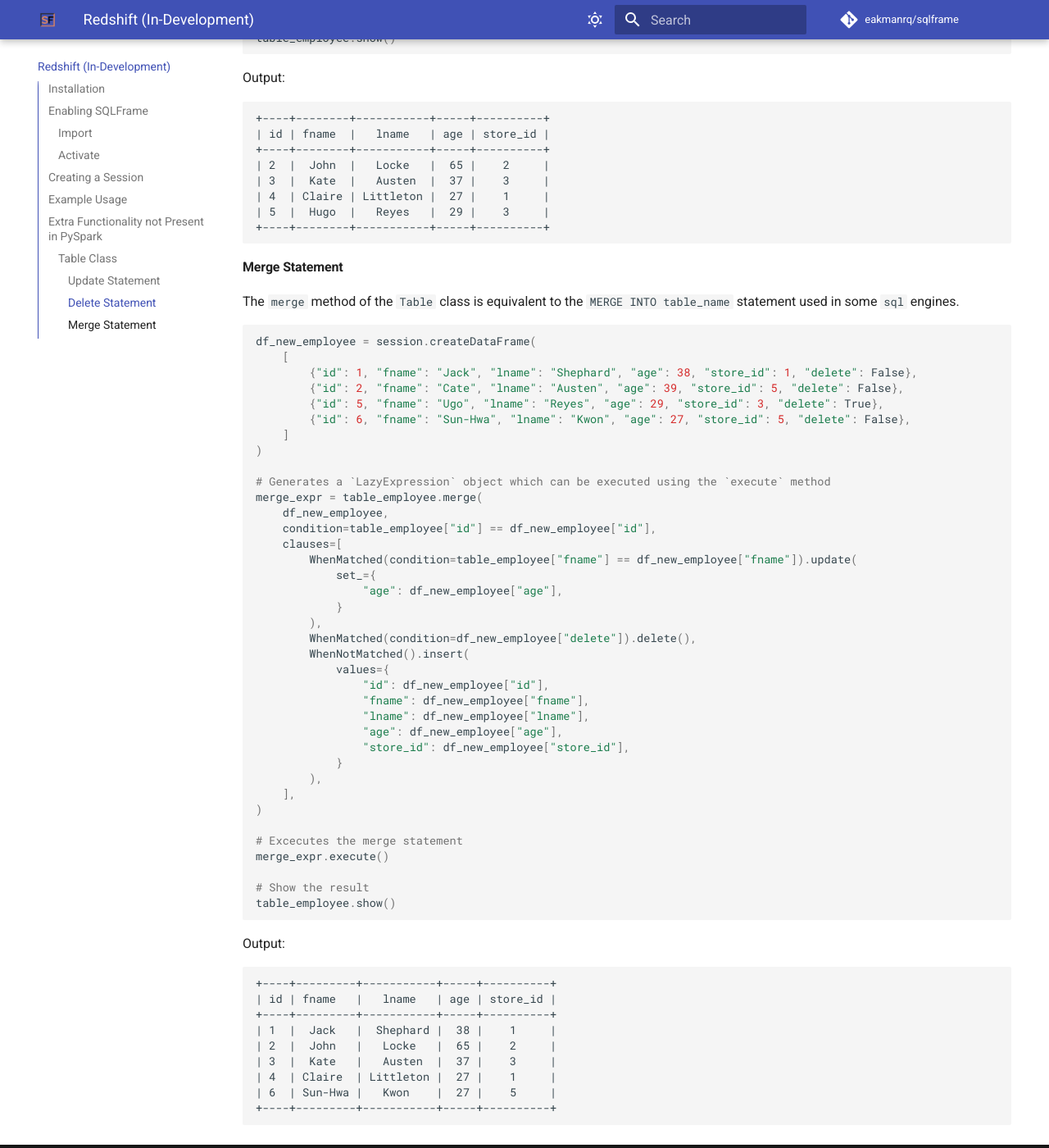
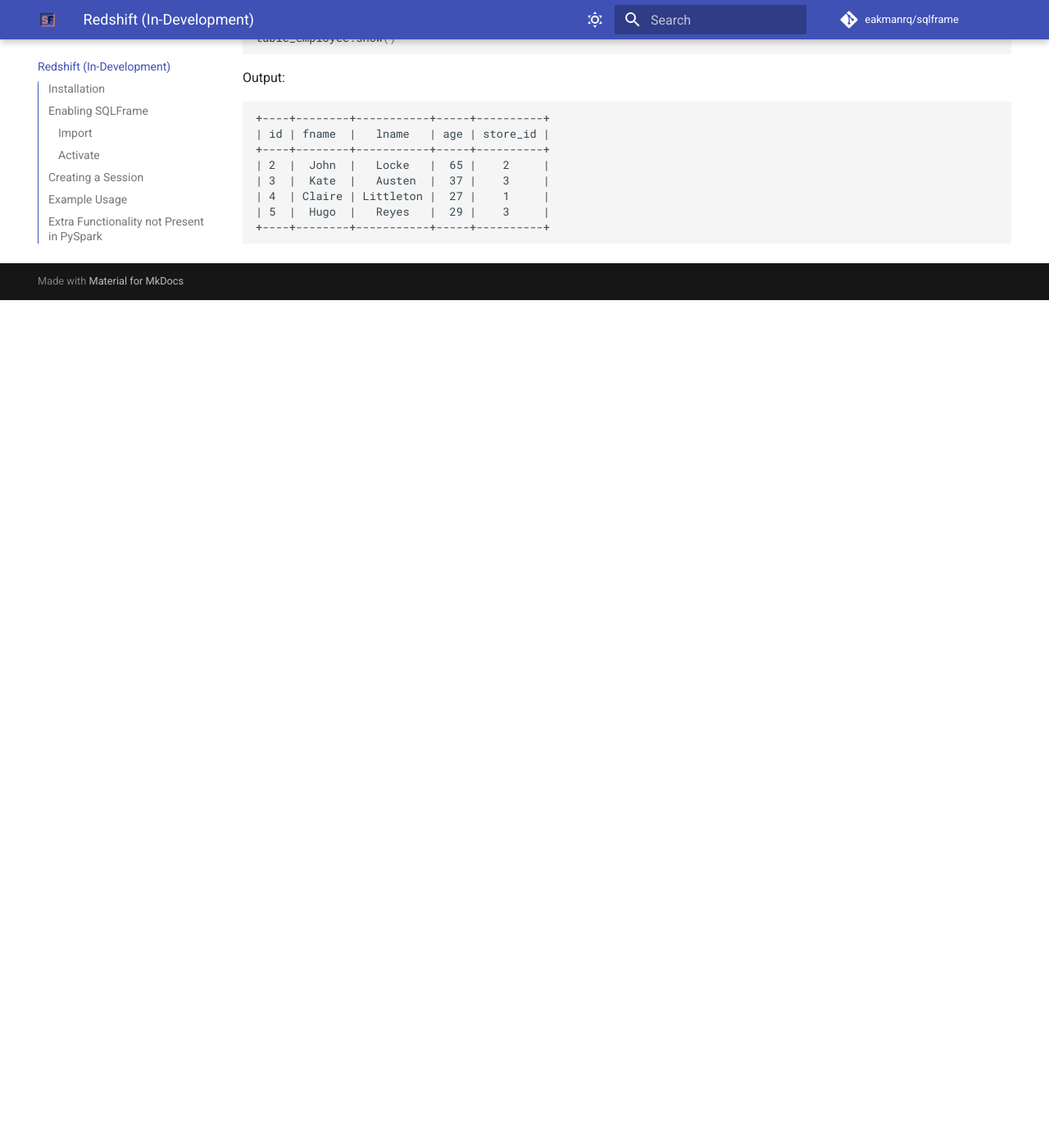
Before and after one commit to eakmanrq/sqlframe, an MkDocs documentation site: the page built from docs/redshift.md, in a window 1280 px wide and 1400 px high, scrolled down 4603 px. Shown: the whole window at 82% size. Built offline with MkDocs 1.6.1 and Material for MkDocs 9.7.7, drawn with Linux system fonts in a browser that asks for light colours; comment, search, counter and statistics services are not loaded; after the commit the page ends 4969 px from its top, so only the background shows below that.

Commit message:
Remove merge from redshift. The redshift merge statement is quite limited compared to the other engines.

````diff
--- a/docs/redshift.md
+++ b/docs/redshift.md
@@ -256,59 +256,3 @@
 | 5  |  Hugo  |   Reyes   |  29 |    3     |
 +----+--------+-----------+-----+----------+
 ```
-#### Merge Statement
-
-The `merge` method of the `Table` class is equivalent to the `MERGE INTO table_name` statement used in some `sql` engines.
-
-```python
-df_new_employee = session.createDataFrame(
-    [
-        {"id": 1, "fname": "Jack", "lname": "Shephard", "age": 38, "store_id": 1, "delete": False},
-        {"id": 2, "fname": "Cate", "lname": "Austen", "age": 39, "store_id": 5, "delete": False},
-        {"id": 5, "fname": "Ugo", "lname": "Reyes", "age": 29, "store_id": 3, "delete": True},
-        {"id": 6, "fname": "Sun-Hwa", "lname": "Kwon", "age": 27, "store_id": 5, "delete": False},
-    ]
-)
-
-# Generates a `LazyExpression` object which can be executed using the `execute` method
-merge_expr = table_employee.merge(
-    df_new_employee,
-    condition=table_employee["id"] == df_new_employee["id"],
-    clauses=[
-        WhenMatched(condition=table_employee["fname"] == df_new_employee["fname"]).update(
-            set_={
-                "age": df_new_employee["age"],
-            }
-        ),
-        WhenMatched(condition=df_new_employee["delete"]).delete(),
-        WhenNotMatched().insert(
-            values={
-                "id": df_new_employee["id"],
-                "fname": df_new_employee["fname"],
-                "lname": df_new_employee["lname"],
-                "age": df_new_employee["age"],
-                "store_id": df_new_employee["store_id"],
-            }
-        ),
-    ],
-)
-
-# Excecutes the merge statement
-merge_expr.execute()
-
-# Show the result
-table_employee.show()
-```
-
-Output:
-```
-+----+---------+-----------+-----+----------+
-| id | fname   |   lname   | age | store_id |
-+----+---------+-----------+-----+----------+
-| 1  |  Jack   |  Shephard |  38 |    1     |
-| 2  |  John   |   Locke   |  65 |    2     |
-| 3  |  Kate   |   Austen  |  37 |    3     |
-| 4  | Claire  | Littleton |  27 |    1     |
-| 6  | Sun-Hwa |   Kwon    |  27 |    5     |
-+----+---------+-----------+-----+----------+
-```
````
Also changed, not shown: 1 other file.
